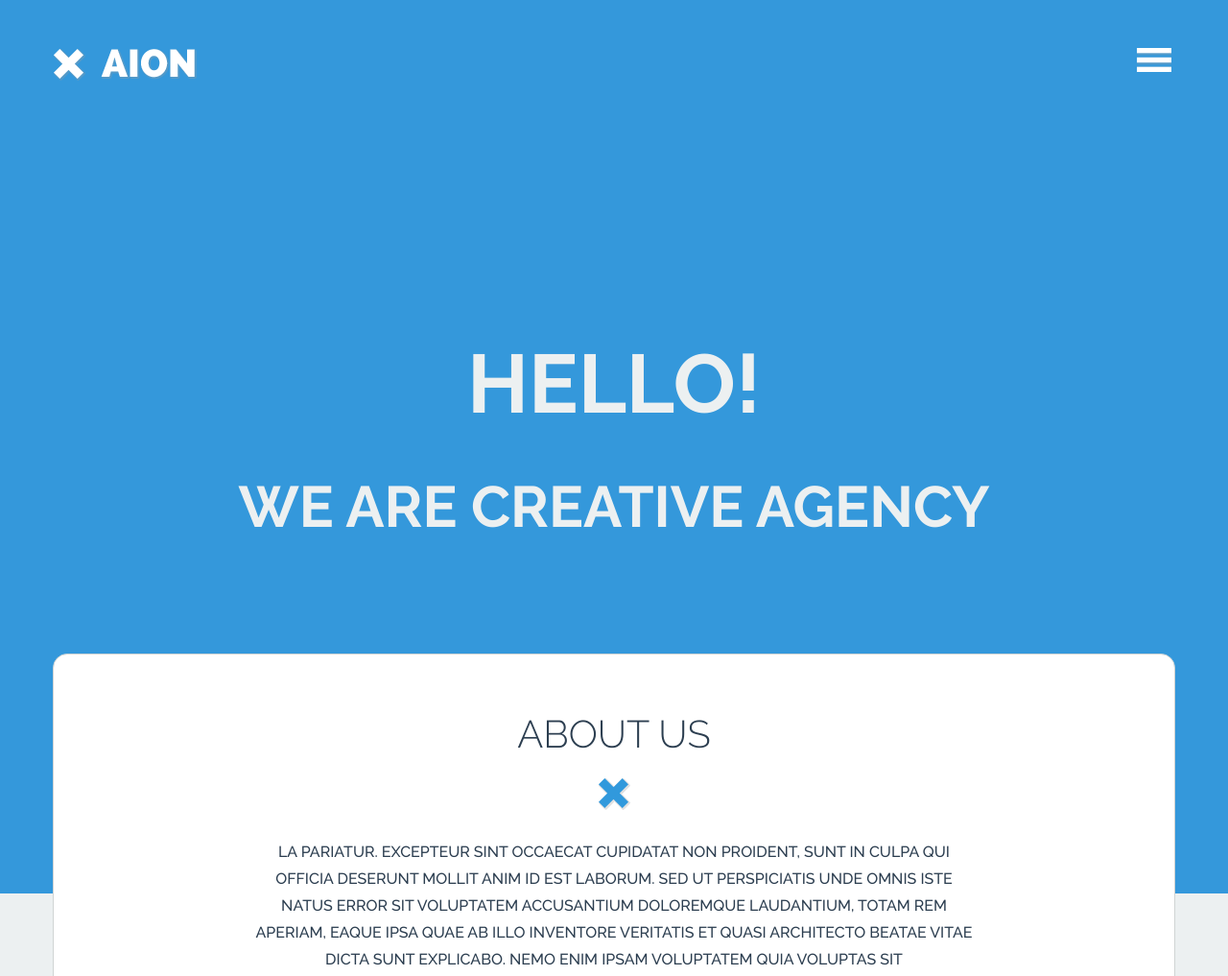
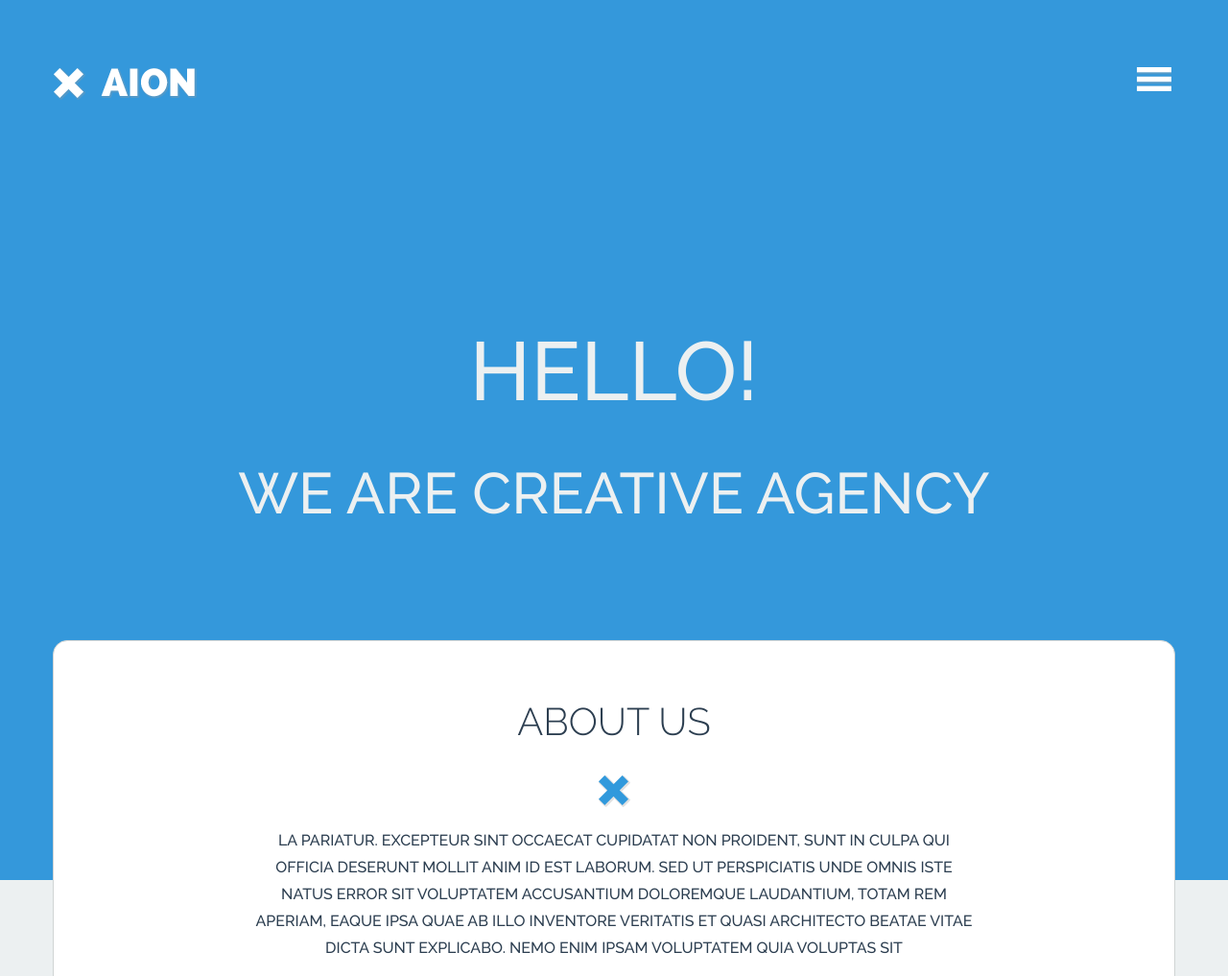
Before and after one commit to alex-rns/alex-rns.homework2.io, a plain HTML site: page index.html in a window 1280 px wide. Shown: the top 1017 px of the page at 96% size. Drawn offline with Linux system fonts and the light colour scheme.

Commit message:
fix after cheking mistakes

```diff
--- a/index.html
+++ b/index.html
@@ -12,25 +12,25 @@
 </head>
 
 <body>
-  <div class="wrapper">
 
     <section class="welcome-section">
-      <div class="wrapper-section">
+      <div class="container">
         <div class="overflow">
-          <div class="logo">
-            <img src="img/logo.png" alt="AION">
-          </div>
-          <button class="menu"></button>
+          <header>
+            <img class="logo" src="img/logo.png" alt="AION">
+            <h1>AION</h1>
+            <button class="menu"></button>
+          </header>
         </div>
-          <div class="welcome">
-            <h2>Hello!</h2>
-            <h1>We are creative agency</h1>
+          <div class="welcome-message">
+            <p><span>Hello!</span></p>
+            <p>We are creative agency</p>
           </div>
       </div>
     </section>
 
     <section class="about-section">
-      <div class="wrapper-section">
+      <div class="container">
           <div class="info-card">
             <h2>About US</h2>
             <div class="cross"></div>
@@ -76,7 +76,7 @@
     </section>
 
     <section class="additional-section">
-      <div class="wrapper-section">
+      <div class="container">
         <header>
       <h2>minim veniam, quis nostrud exercitation ullamco laboris nisi ut aliquip ex ea commodo.
       </h2>
@@ -99,7 +99,7 @@
         </div>
     </section>
     <section class="clients-section">
-      <div class="wrapper-section">
+      <div class="container">
         <header>
           <h2>our clients</h2>
         </header>
@@ -130,7 +130,7 @@
       </div>
     </section>
     <section class="team-section">
-      <div class="wrapper-section">
+      <div class="container">
         <header>
           <h2>our team</h2>
           <p>eritatis et quasi architecto beatae vitae dicta sunt explicabo. Nemo enim ipsam voluptatem quia voluptas sit aspernatur aut odit aut fugit, sed quia </p>
@@ -197,7 +197,7 @@
     </section>
 
     <footer>
-      <div class="wrapper-section">
+      <div class="container">
         <div class="overflow">
           <div class="logo">
             <img src="img/logo.png" alt="AION">
@@ -222,7 +222,5 @@
       </div>
     </footer>
 
-  </div>
-
 </body>
 </html>
--- a/style/main.sass
+++ b/style/main.sass
@@ -15,6 +15,8 @@ body
   font-family: Raleway, sans-serif
   background-color: $bg-col
   text-transform: uppercase
+section
+  padding: 50px 0
 header
   padding-top: 20px
   h2
@@ -47,14 +49,16 @@ a, a:hover, a:focus
     background: darken($blue, 10%)
 .overflow
   overflow: hidden
-.wrapper-section
-  padding: 50px 0
+.container
   width: 1170px
   margin: 0 auto
   text-align: center
 /*====================WELCOME-SECTION==================*/
 .logo
   float: left
+  + h1
+    display: inline-block
+    text-indent: -9999px
 .welcome-section
   background: $blue
   color: #ecf0f1
@@ -65,14 +69,15 @@ a, a:hover, a:focus
     width: 40px
     background: url("../img/burger.png") no-repeat
     float: right
-  .welcome
-    padding: 160px 0 250px 0
-    h1
+  .welcome-message
+    font-size: 40px
+    font-weight: 500
+    padding: 160px 0 300px 0
+    p
       font-size: 60px
-      margin-top: 0
-    h2
+      margin: 0
+    span
       font-size: 86px
-      margin-bottom: 0
 /*====================ABOUT-SECTION==================*/
 .about-section
   color: #000
@@ -88,12 +93,20 @@ a, a:hover, a:focus
     font-size: 40px
     padding-top: 15px
     margin-bottom: 10px
-  .cross
-    display: inline-block
-    width: 35px
-    height: 35px
-    background: url("../img/cross.png") no-repeat
-    margin-bottom: 20px
+
+    &::after
+      content: ""
+      background: url("../img/cross.png") no-repeat
+      width: 35px
+      height: 35px
+      display: block
+      margin: 20px auto
+  //.cross
+  //  display: inline-block
+  //  width: 35px
+  //  height: 35px
+  //  background: url("../img/cross.png") no-repeat
+  //  margin-bottom: 20px
   p
     font-weight: 500
     max-width: 750px
@@ -147,7 +160,7 @@ a, a:hover, a:focus
 .clients-section
   background-color: $purple
   color: #ecf0f1
-  padding-top: 300px
+  padding-top: 350px
 .clients-list
   li
     margin: 0 10px
@@ -191,7 +204,7 @@ a, a:hover, a:focus
   height: 34px
 /*====================TEAM-SECTION==================*/
 footer
-  padding-top: 15px
+  padding: 50px 0
   background: $grey
   color: #ecf0f1
   .logo
```
Also changed, not shown: style/main.css, 1 other file.
